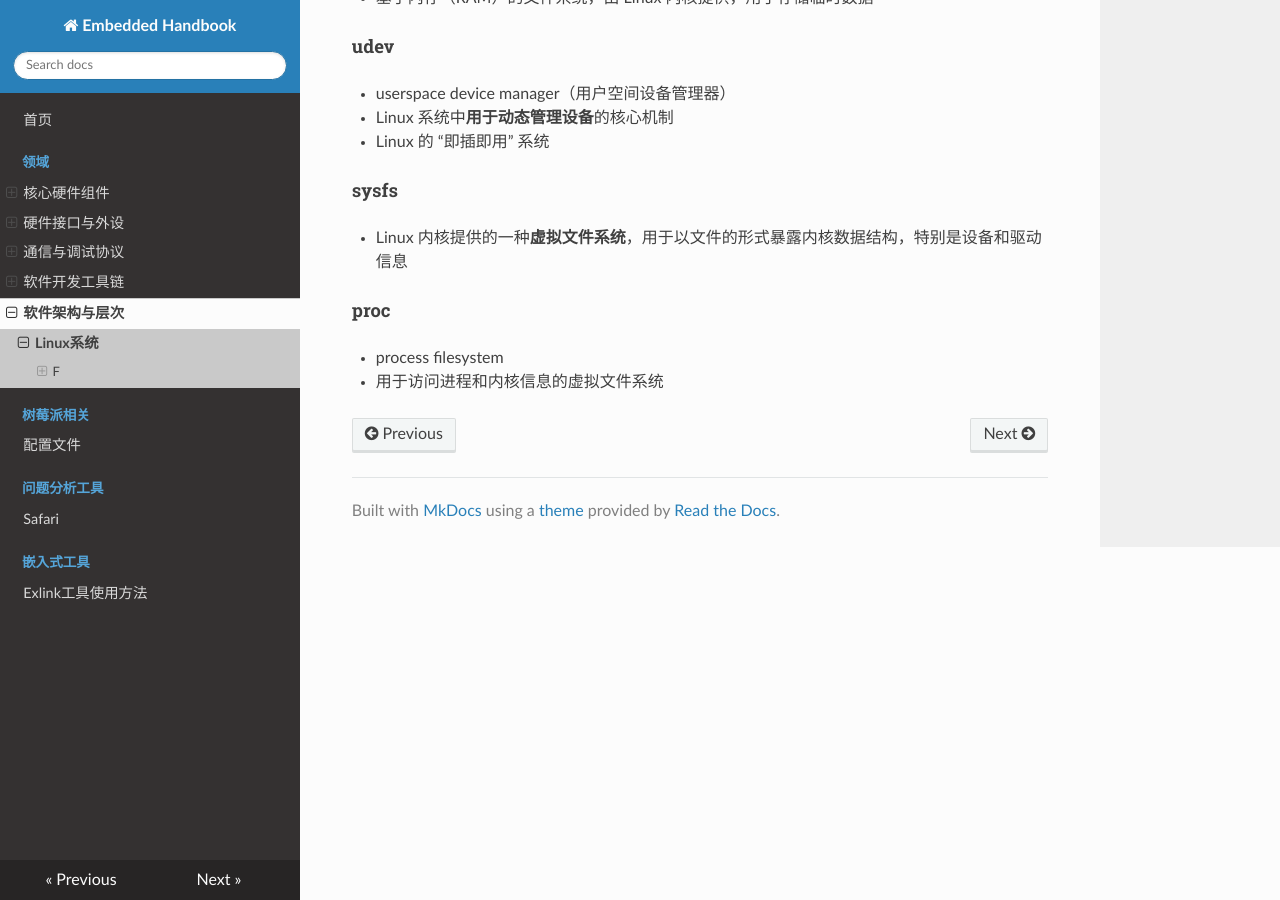
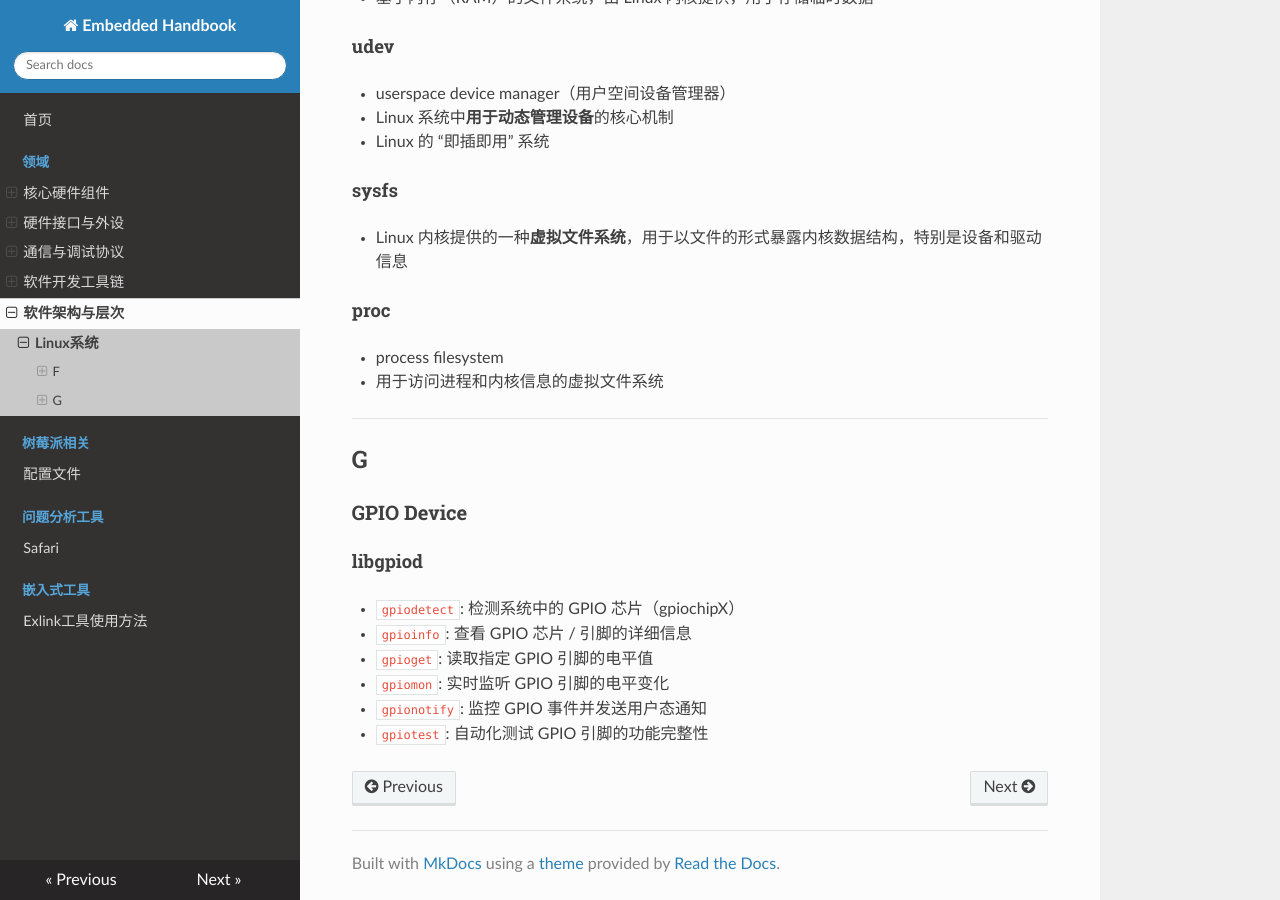
Before and after one commit to Shenliuran/embedded_handbook, an MkDocs documentation site: the page built from docs/category/5.software_architecture&layers/linux.md, in a window 1280 px wide and 900 px high, scrolled down 1445 px. Built offline with MkDocs 1.6.1, drawn with Linux system fonts in a browser that asks for light colours; nearby versions of some CDN libraries.

Commit message:
docs(linux): 添加libgpiod相关命令

```diff
--- a/docs/category/5.software_architecture&layers/linux.md
+++ b/docs/category/5.software_architecture&layers/linux.md
@@ -68,3 +68,18 @@
 #### proc
 + process filesystem
 + 用于访问进程和内核信息的虚拟文件系统
+
+---
+
+## G
+
+### GPIO Device
+
+#### libgpiod
+
++ `gpiodetect`: 检测系统中的 GPIO 芯片（gpiochipX）
++ `gpioinfo`: 查看 GPIO 芯片 / 引脚的详细信息
++ `gpioget`: 读取指定 GPIO 引脚的电平值
++ `gpiomon`: 实时监听 GPIO 引脚的电平变化
++ `gpionotify`: 监控 GPIO 事件并发送用户态通知
++ `gpiotest`: 自动化测试 GPIO 引脚的功能完整性
```
